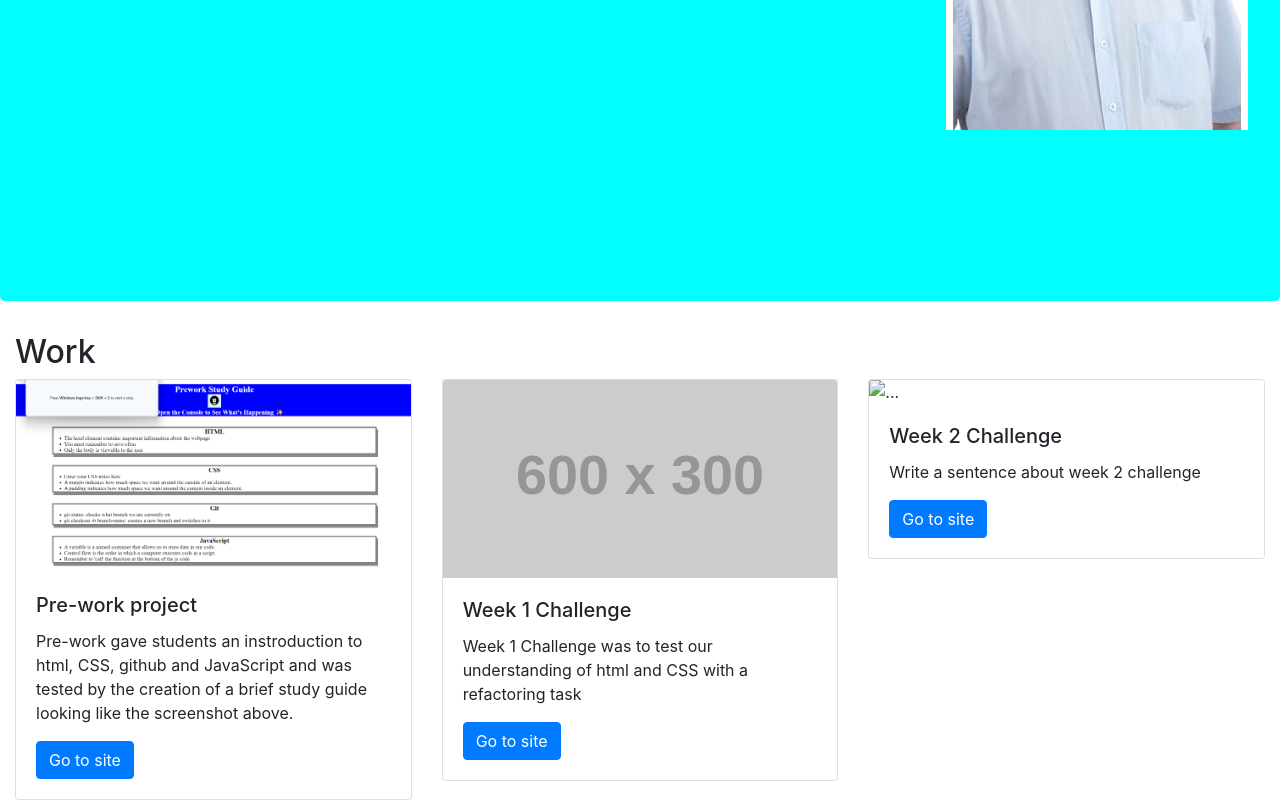
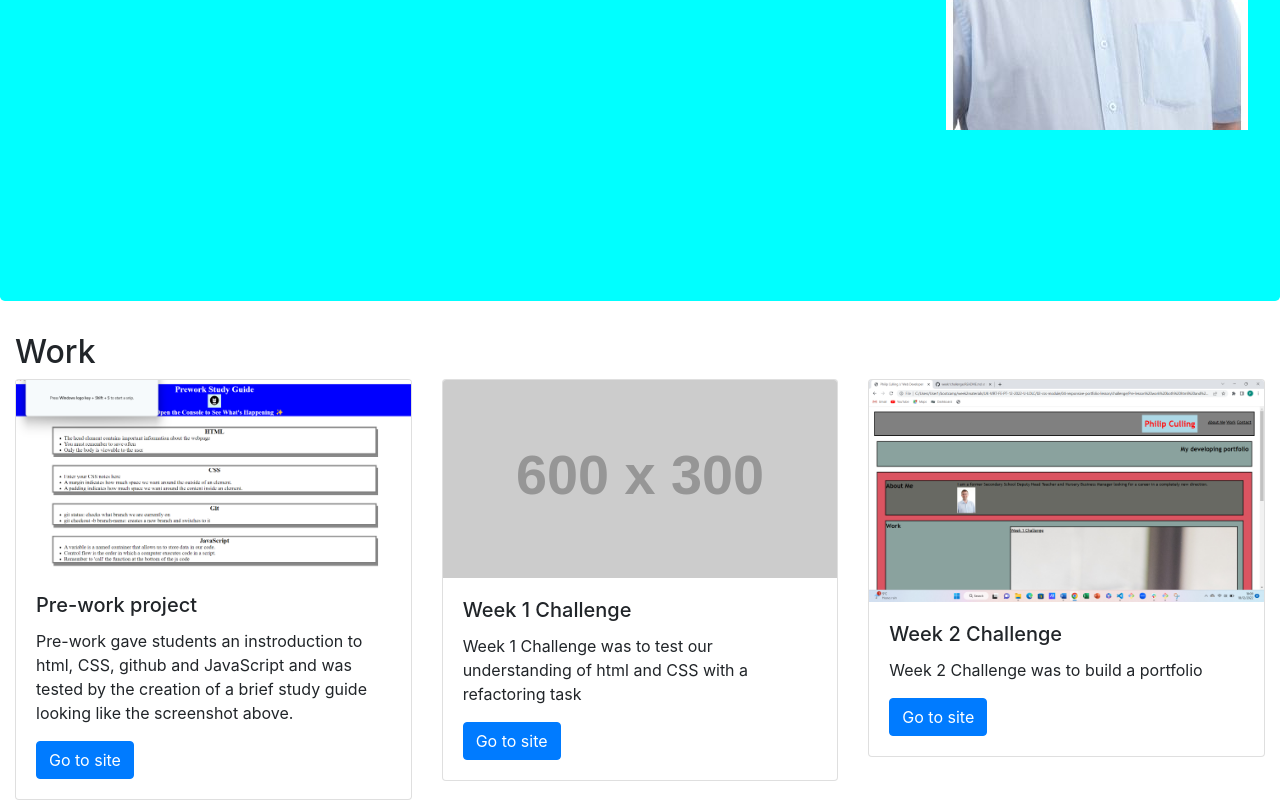
Before and after one commit to philculling/Bootstrap-Portfolio, a plain HTML site: page index.html in a window 1280 px wide. Shown: the part 474-1274 px from the top of the page. Drawn offline with nearby package versions, Linux system fonts and the light colour scheme; placeholder pictures from the web are drawn by us.

Commit message:
complete card 3

```diff
--- a/index.html
+++ b/index.html
@@ -114,11 +114,11 @@
       <div class="cardContainer col-lg-4 col-md-4 col-sm-12">
         <div class="card">
 <!--Replace with placeholder or proper image and update text and alt-->
-<img src="images/show3.jpg" class="card-img-top" alt="...">
+<img src="images/Screenshot of week 2 challenge.png" class="card-img-top" alt="Screenshot of Week 2 Challenge">
           <div class="card-body">
             <h5 class="card-title">Week 2 Challenge</h5>
-            <p class="card-text">Write a sentence about week 2 challenge</p>
- <!--Link to site?-->           <a href="#" class="btn btn-primary">Go to site</a>
+            <p class="card-text">Week 2 Challenge was to build a portfolio</p>
+            <a target="_blank" class="btn btn-primary" href="https://philculling.github.io/week2challenge">Go to site</a>
           </div>
         </div>
       </div>
```
Also changed, not shown: Images/Screenshot of week 2 challenge.png (renamed from Images/Screenshot of work in progress.png).
